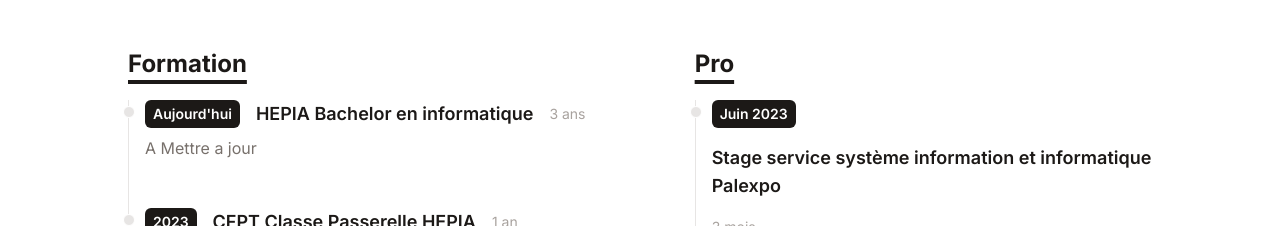
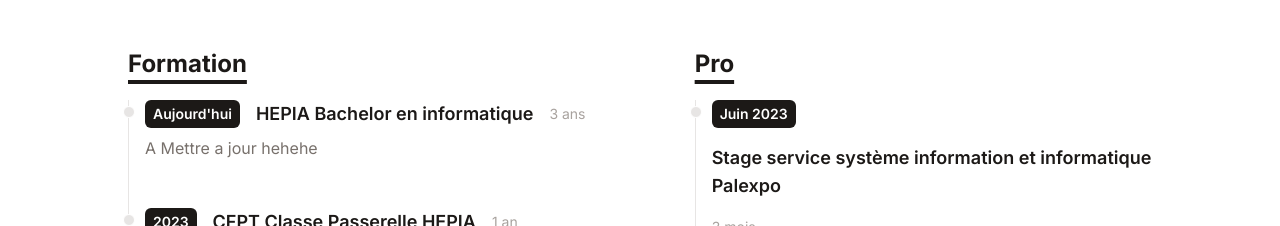
Before and after one commit to ArianDervishaj/ariandervishaj.ch, a React (Vite) app: page / in a window 1280 px wide. Shown: the part 1120-1346 px from the top of the page. Built offline with nearby package versions, Linux system fonts and the light colour scheme.

Commit message:
Update timelineAcademique.js

```diff
--- a/src/data/timelineAcademique.js
+++ b/src/data/timelineAcademique.js
@@ -4,7 +4,7 @@ export default [
     title: "HEPIA Bachelor en informatique",
     duration: "3 ans",
     details: [
-      "A Mettre a jour",
+      "A Mettre a jour hehehe",
     ],
   },
   {
```
